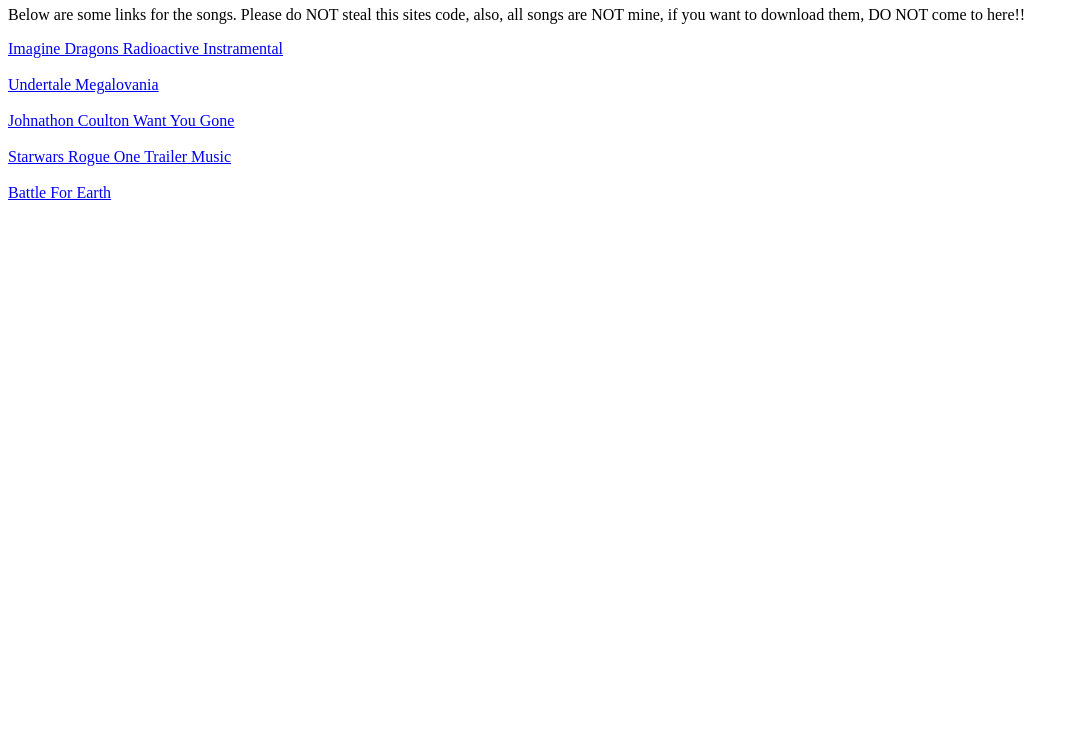
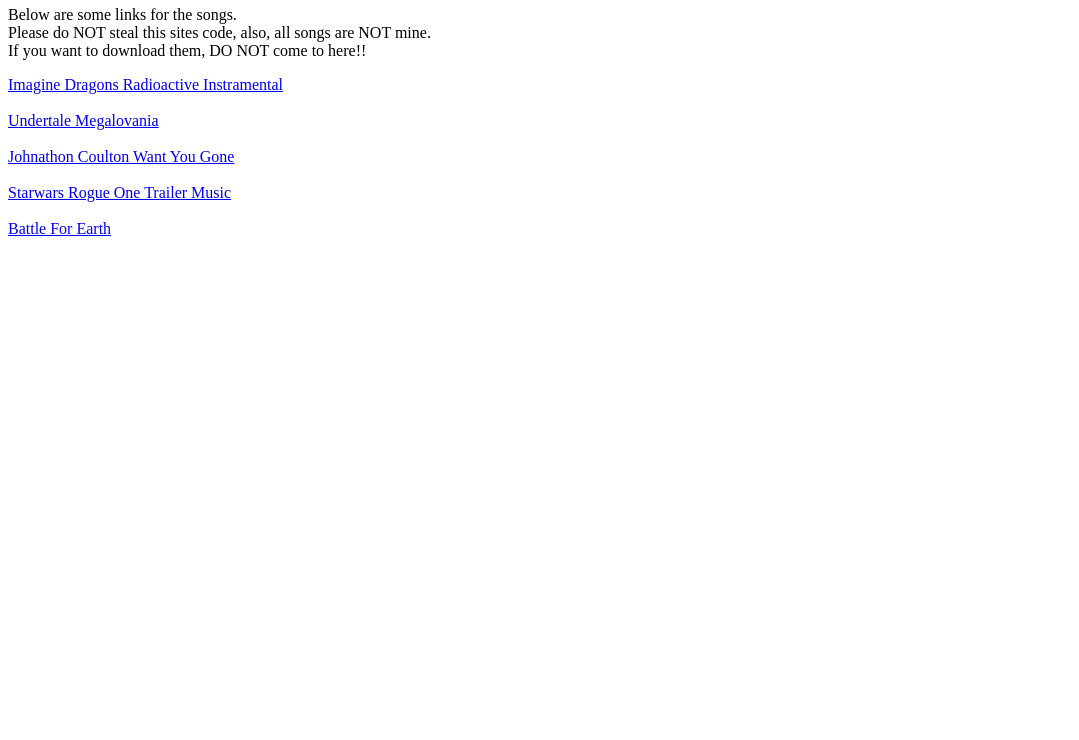
Before and after one commit to ccorp2002/Favorite-Songs, a plain HTML site: page https/github.com/ccorp2002/Favorite-Songs/index.html in a window 1280 px wide. Shown: the part 60-800 px from the top of the page, without its empty margins (0-1079 px from the left). Drawn offline with Linux system fonts and the light colour scheme.

Commit message:
Update and rename index.html to https/github.com/ccorp2002/Favorite-Songs/index.html

```diff
--- a/index.html
+++ b/https/github.com/ccorp2002/Favorite-Songs/index.html
@@ -9,8 +9,8 @@
 
 <h1>Welcome to my song website!</h1>
             <p>Below are some links for the songs.
-            Please do NOT steal this sites code, also, all songs are NOT mine, if you want to download them,
-            DO NOT come to here!!</p>
+            <br>Please do NOT steal this sites code, also, all songs are NOT mine.
+            <br>If you want to download them, DO NOT come to here!!</p>
 
 <a href="Radioactive Instramental.html">Imagine Dragons Radioactive Instramental</a>
             <br>
```
